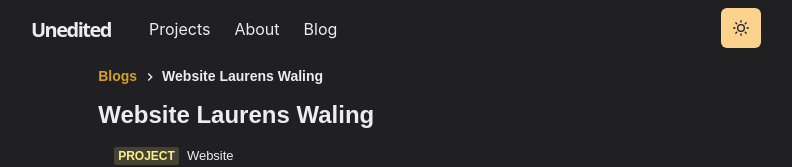
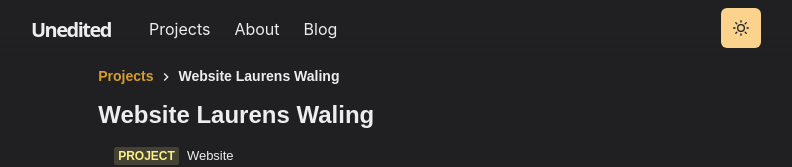
Before and after one commit to notlaven/uneditedweb, a Next.js app: page /projects/laurens in a window 1280 px wide. Shown: the top 167 px of the page, without its empty margins (255-1047 px from the left). Built offline with nearby package versions, Linux system fonts and the light colour scheme.

Commit message:
Projects fix #4

```diff
--- a/components/blog.js
+++ b/components/blog.js
@@ -2,10 +2,25 @@ import NextLink from 'next/link'
 import { Heading, Box, Image, Link, Badge } from '@chakra-ui/react'
 import { ChevronRightIcon } from '@chakra-ui/icons'
 
-export const Title = ({ children }) => (
+export const blogsTitle = ({ children }) => (
   <Box>
     <NextLink href="/blogs">
       <Link fontSize={14} fontFamily={"Work Sans, sans-serif"} textColor={"yellow.500"} fontWeight={"bold"}>Blogs</Link>
+    </NextLink>
+    <span>
+      &nbsp;
+      <ChevronRightIcon />
+      &nbsp;
+    </span>
+    <Heading display="inline-block" as="h3" fontSize={14} mb={4} mt={3} fontFamily={"Work sans, sans-serif"}>
+      {children}
+    </Heading>
+  </Box>
+)
+export const Title = ({ children }) => (
+  <Box>
+    <NextLink href="/projects">
+      <Link fontSize={14} fontFamily={"Work Sans, sans-serif"} textColor={"yellow.500"} fontWeight={"bold"}>Projects</Link>
     </NextLink>
     <span>
       &nbsp;
--- a/pages/blogs/christmasBlog.js
+++ b/pages/blogs/christmasBlog.js
@@ -8,14 +8,14 @@ import {
   Text
 } from "@chakra-ui/react";
 import { ExternalLinkIcon } from "@chakra-ui/icons";
-import { Title, BlogsImage, Meta } from "../../components/blog";
+import { BlogsTitle, BlogsImage, Meta } from "../../components/blog";
 import Layout from "../../components/layouts/blog";
 
 const Blog = () => {
   return (
     <Layout title="Christmas blog - Dev blog 1">
       <Container>
-        <Title>Christmas blog</Title>
+        <BlogsTitle>Christmas blog</BlogsTitle>
 
         <Heading
           as="h2"
```
